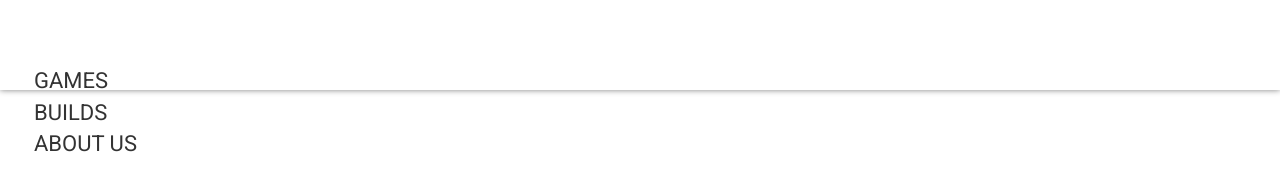
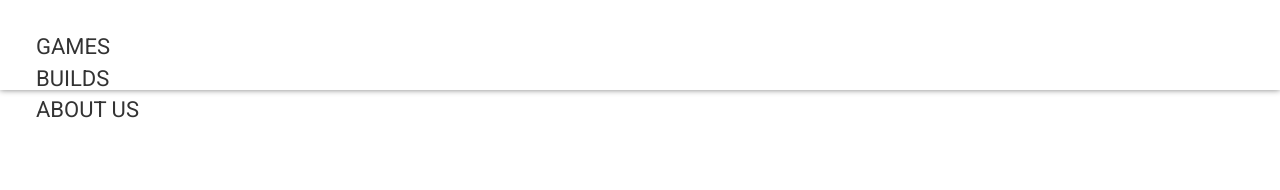
Before and after one commit to mathijsdrent/drntpc, a plain HTML site: page index.html in a window 1280 px wide. Drawn offline with nearby package versions, Linux system fonts and the light colour scheme.

Commit message:
no message

```diff
--- a/css/DRNTstyle.css
+++ b/css/DRNTstyle.css
@@ -10,8 +10,8 @@ h1 {
     left:0;
     width:100%;
     height:90px;
-    padding: 34px;
- //   background-color:white;
+    padding-left: 36px;
+    background-color:white;
     box-shadow: 0 0 6px 0 rgba(128,128,128,1);
 }
 ul{
```
